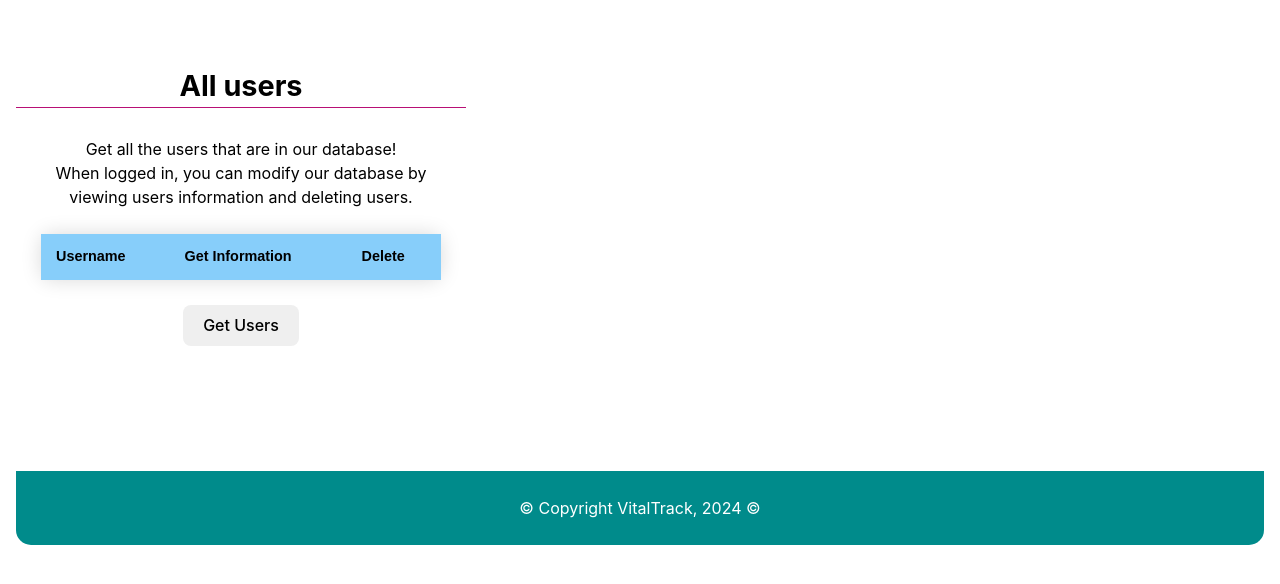
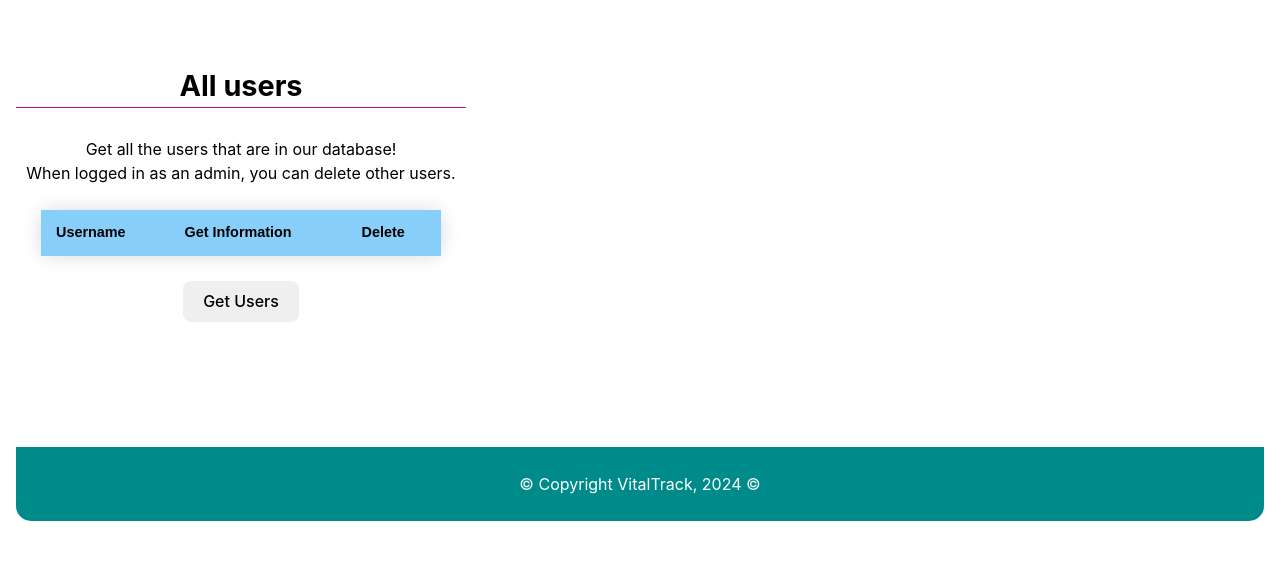
Before and after one commit to silvamaa/hyte-back, a website: page public/users.html in a window 1280 px wide. Shown: the part 74-658 px from the top of the page. Drawn offline with Linux system fonts and the light colour scheme.

Commit message:
type mod
Changes to be committed:
	modified:   public/users.html

```diff
--- a/public/users.html
+++ b/public/users.html
@@ -23,7 +23,7 @@
       <!-- GET USERS -->
       <div style="margin-top: 20px">
         <h3>All users</h3>
-        <div class="users"><p>Get all the users that are in our database! <br> When logged in, you can modify our database by <br> viewing users information and deleting users.</p></div>
+        <div class="users"><p>Get all the users that are in our database! <br> When logged in as an admin, you can delete other users.</p></div>
         <table class="user-table">
           <thead>
             <tr>
```
